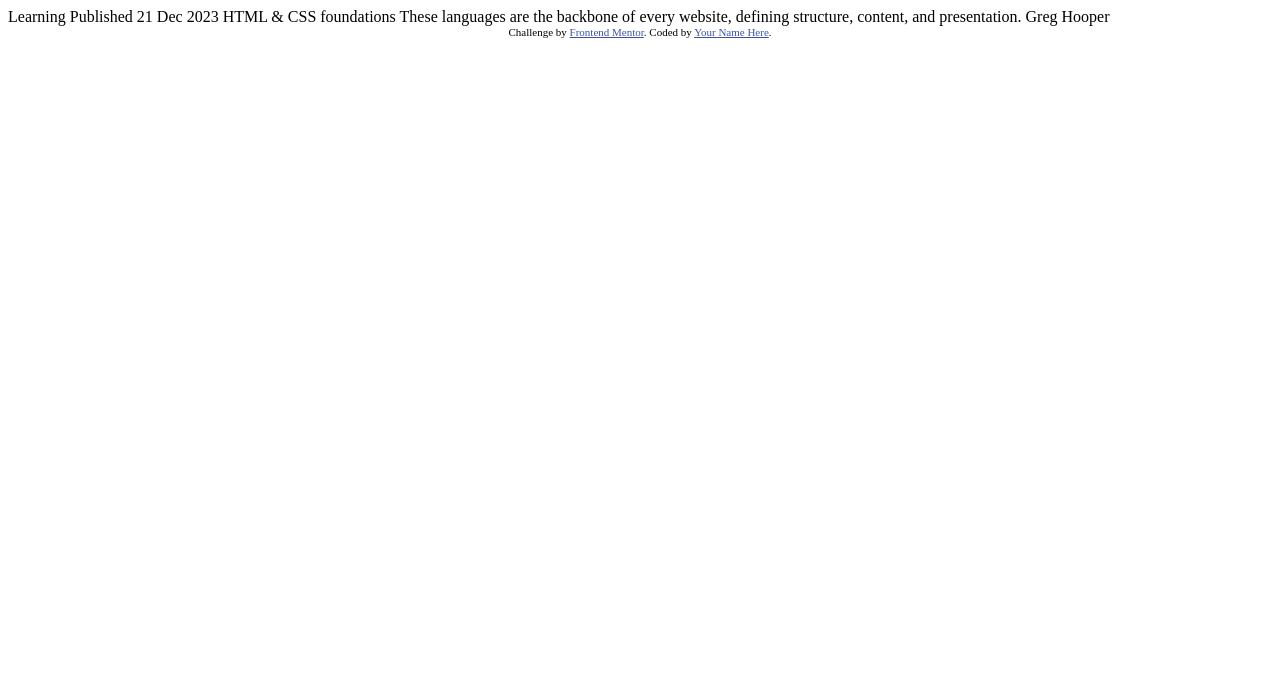
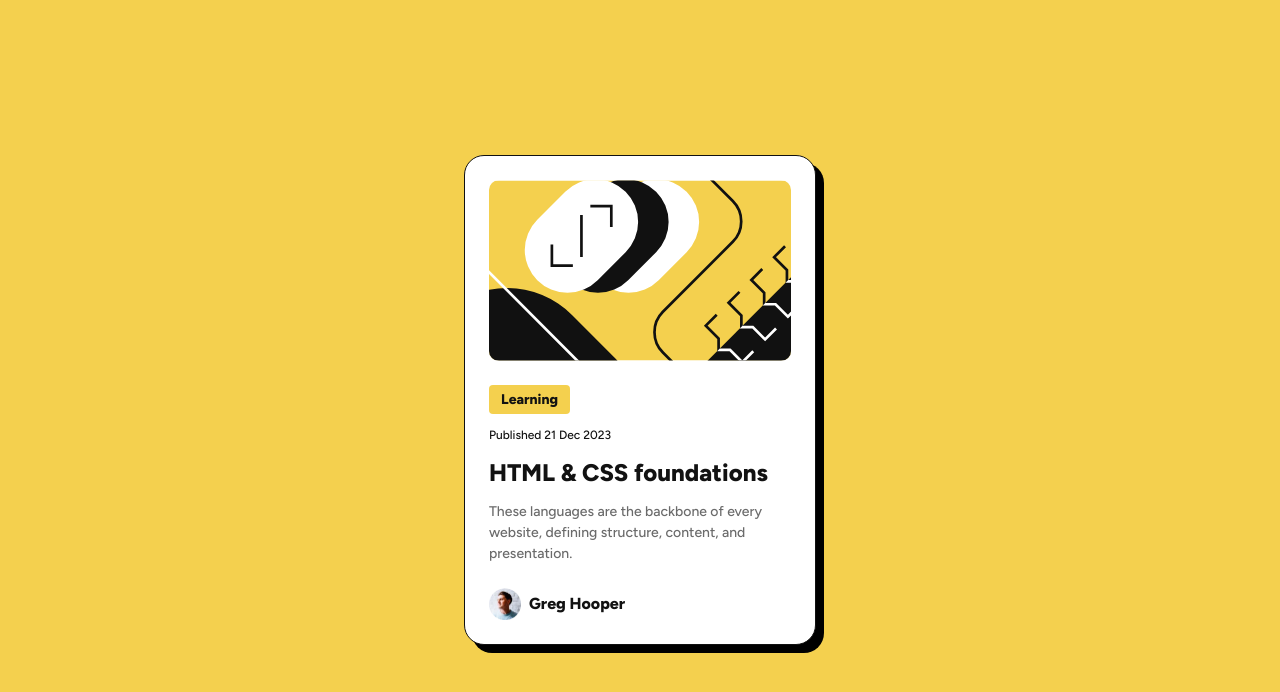
Before and after one commit to stefanteichert/blog-preview-card, a plain HTML site: page index.html in a window 1280 px wide. Drawn offline with Linux system fonts and the light colour scheme.

Commit message:
added blog-preview-card and styling

```diff
--- a/index.html
+++ b/index.html
@@ -1,34 +1,42 @@
 <!DOCTYPE html>
 <html lang="en">
+
 <head>
   <meta charset="UTF-8">
-  <meta name="viewport" content="width=device-width, initial-scale=1.0"> <!-- displays site properly based on user's device -->
+  <meta name="viewport" content="width=device-width, initial-scale=1.0">
+  <!-- displays site properly based on user's device -->
 
   <link rel="icon" type="image/png" sizes="32x32" href="./assets/images/favicon-32x32.png">
+  <link rel="stylesheet" href="./styles.css">
+  <link rel="preconnect" href="https://fonts.googleapis.com">
+  <link rel="preconnect" href="https://fonts.gstatic.com" crossorigin>
+  <link href="https://fonts.googleapis.com/css2?family=Figtree:ital,wght@0,300..900;1,300..900&display=swap"
+    rel="stylesheet">
 
   <title>Frontend Mentor | Blog preview card</title>
 
-  <!-- Feel free to remove these styles or customise in your own stylesheet 👍 -->
-  <style>
-    .attribution { font-size: 11px; text-align: center; }
-    .attribution a { color: hsl(228, 45%, 44%); }
   </style>
 </head>
+
 <body>
+  <main>
+    <div class="card-container">
+      <div class="img-container">
+        <img class="illustration" src="./assets/images/illustration-article.svg" alt="an abstract illustration">
+      </div>
+      <div class="content-container">
+        <span class="learning-label">Learning</span>
+        <span class="publish-label">Published 21 Dec 2023</span>
+        <h1 class="title"><a href="#">HTML &amp; CSS foundations</a></h1>
+        <p class="description">These languages are the backbone of every website, defining structure, content, and
+          presentation.</p>
+      </div>
+      <div class="author-container">
+        <img class="avatar" src="./assets/images/image-avatar.webp" alt="picture of Greg Hooper">
+        <span class="author-label">Greg Hooper</span>
+      </div>
+    </div>
+  </main>
+</body>
 
-  Learning
-
-  Published 21 Dec 2023
-
-  HTML & CSS foundations
-
-  These languages are the backbone of every website, defining structure, content, and presentation.
-
-  Greg Hooper
-
-  <div class="attribution">
-    Challenge by <a href="https://www.frontendmentor.io?ref=challenge" target="_blank">Frontend Mentor</a>.
-    Coded by <a href="#">Your Name Here</a>.
-  </div>
-</body>
 </html>
--- /dev/null
+++ b/styles.css
@@ -0,0 +1,108 @@
+*,
+*::before,
+*::after {
+  box-sizing: border-box;
+}
+
+/* border-box ensures width includes padding & border; margin is outside */
+
+
+body {
+  background-color: hsl(47, 88%, 63%);
+  min-height: 100vh;
+  display: flex;
+  align-items: center;
+  justify-content: center;
+  font-family: "Figtree", sans-serif;
+  margin: 0
+}
+
+.card-container {
+  background-color: hsl(0, 0%, 100%);
+  width: 100%;
+  max-width: 22rem;
+  padding: 1.5rem;
+  border-radius: 1.25rem;
+  border: 1px solid rgba(17, 17, 17, 1);
+  box-shadow: 0.5rem 0.5rem 0 0 rgba(0, 0, 0, 1);
+  display: flex;
+  flex-direction: column;
+  gap: 1.5rem;
+}
+
+.illustration {
+  width: 100%;
+  display: block;
+  border-radius: 0.625rem;
+}
+
+.content-container {
+  display: flex;
+  flex-direction: column;
+  align-items: start;
+}
+
+
+.learning-label {
+  background-color: hsl(47, 88%, 63%);
+  border-radius: 0.25rem;
+  padding-inline: 0.75rem;
+  padding-block: 0.25rem;
+  font-size: 0.875rem;
+  font-weight: 800;
+  line-height: 1.5;
+  color: hsl(0, 0%, 7%);
+  margin-block-end: 0.75rem;
+}
+
+.publish-label {
+  font-size: 0.75rem;
+  line-height: 1.5;
+  font-weight: 500;
+  color: hsl(0, 0%, 7%);
+  margin-block-end: 0.75rem;
+}
+
+.title {
+  font-weight: 800;
+  font-size: 1.5rem;
+  color: hsl(0, 0%, 7%);
+  line-height: 1.4;
+  margin: 0;
+  margin-block-end: 0.75rem;
+}
+
+.title a {
+  text-decoration: none;
+  color: inherit;
+}
+
+.title a:hover {
+  color: hsl(47, 88%, 63%);
+}
+
+.description {
+  font-weight: 500;
+  color: hsl(0, 0%, 42%);
+  font-size: 0.875rem;
+  line-height: 1.5;
+  margin-block: 0;
+}
+
+.author-container {
+  display: flex;
+  flex-direction: row;
+  gap: 0.5rem;
+  align-items: center;
+}
+
+.avatar {
+  width: 2rem;
+  height: 2rem;
+}
+
+.author-label {
+  color: hsl(0, 0%, 7%);
+  font-weight: 800;
+  line-height: 1.5;
+}
```
